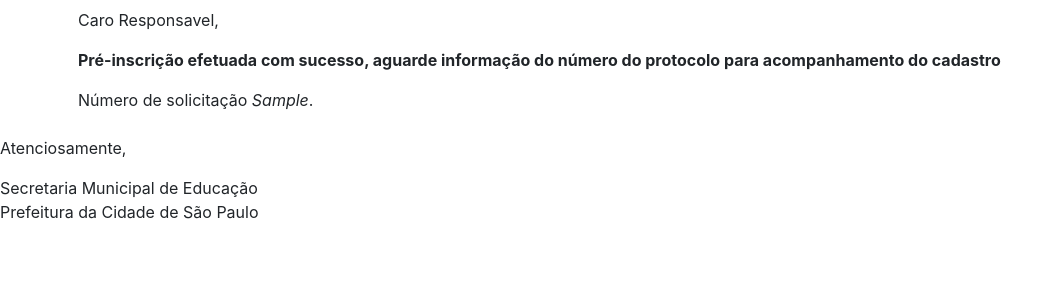
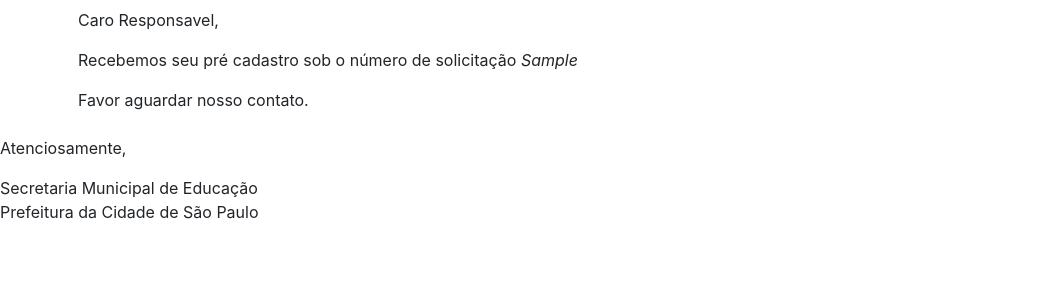
Before and after one commit to prefeiturasp/SME-CadastroInfantil-BackEnd, a Django app: template cadastro_infantil/templates/solicitacao/confirmacao_cadastro.html in a window 1280 px wide. Shown: the top 300 px of the page, without its empty margins (0-1063 px from the left). Run offline with Django 3.2, Linux system fonts and the light colour scheme; the template is opened without the code that fills it: values that come from a table or form of the project are taken from there, others are empty; tables that the repository leaves empty hold one stand-in row (values such as "Sample post"); some libraries are stand-ins or nearby versions.

Commit message:
Atualização do texto do email

```diff
--- a/cadastro_infantil/templates/solicitacao/confirmacao_cadastro.html
+++ b/cadastro_infantil/templates/solicitacao/confirmacao_cadastro.html
@@ -4,13 +4,11 @@
         <div class="col-12 p-2">
             <p>Caro Responsavel,</p>
 
-            <p>
-                <strong> Pré-inscrição efetuada com sucesso, aguarde informação do número do protocolo para
-                    acompanhamento do cadastro</strong>
-            </p>
-            <p>
-                Número de solicitação <em>{{ solicitacao.protocolo }}</em>.
-            </p>
+            <p>Recebemos seu pré cadastro sob o número de solicitação <em>{{ solicitacao.protocolo }}</em></p>
+
+            <p>Favor aguardar nosso contato.</p>
+
+
         </div>
     </div>
 {% endblock %}
```
